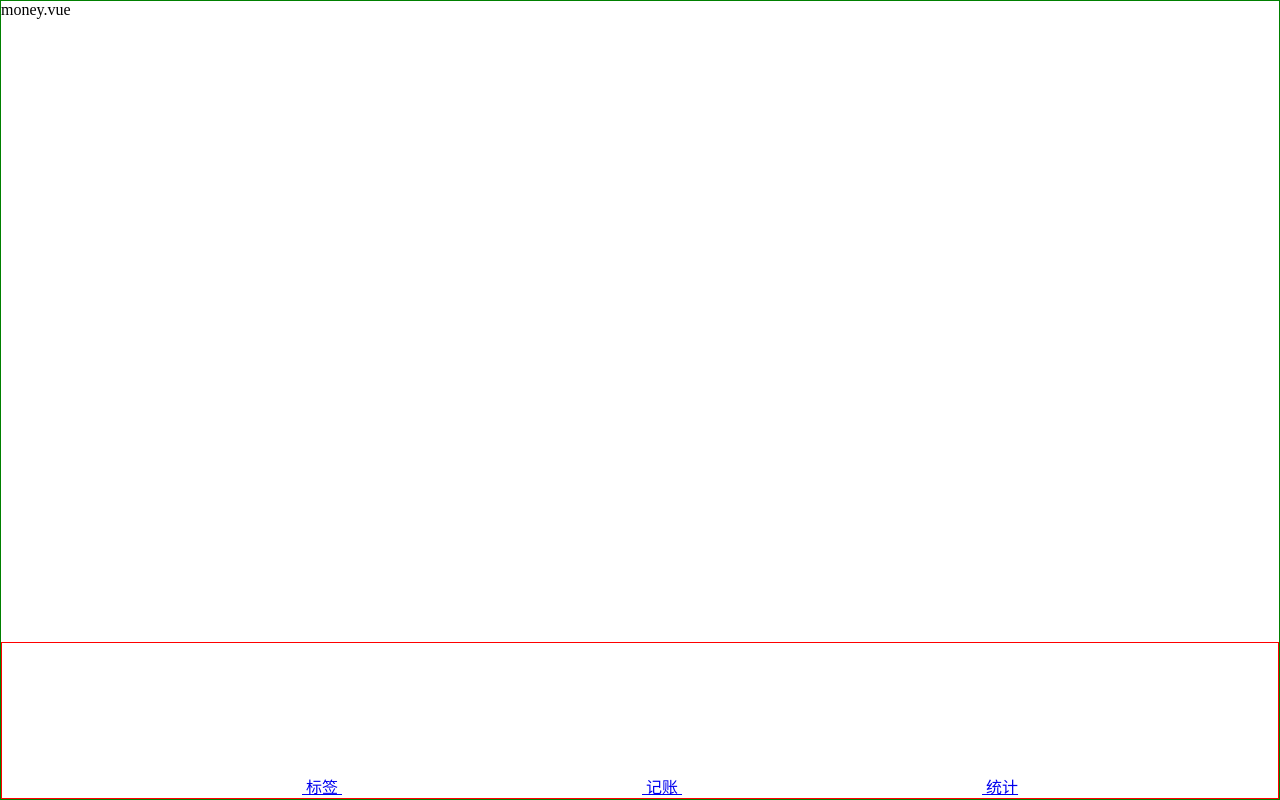
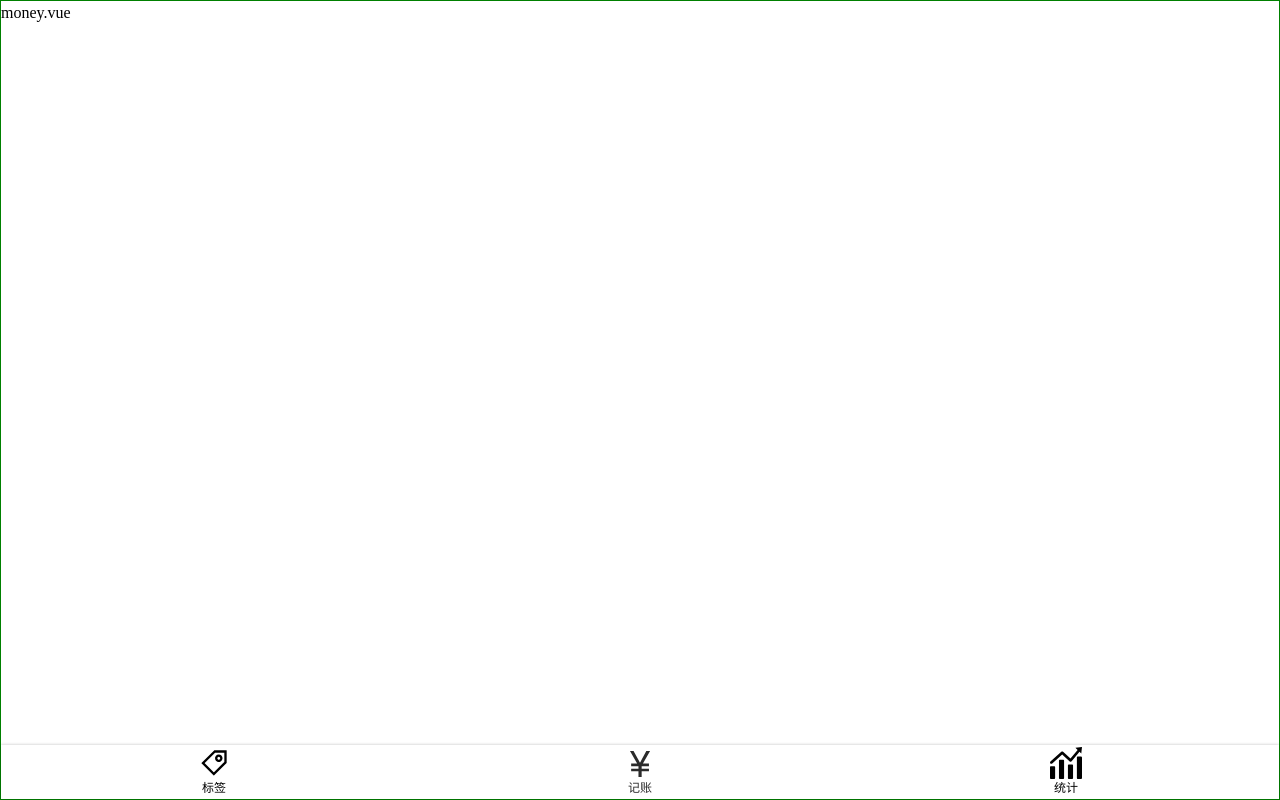
Before and after one commit to Fanrongrong-123/moeny, a Vue app: page /#/Money in a window 1280 px wide. Built offline with nearby package versions, Linux system fonts and the light colour scheme.

Commit message:
初步导航栏

```diff
--- a/src/App.vue
+++ b/src/App.vue
@@ -10,4 +10,11 @@
   padding: 0;
   box-sizing: border-box;
 }
+body{
+  line-height: 1.5;
+}
+a{
+  text-decoration: none;
+  color:inherit;
+}
 </style>
--- a/src/components/Nav.vue
+++ b/src/components/Nav.vue
@@ -1,18 +1,18 @@
 <template>
-  <div class="nav">
-    <router-link to="Labels">
-      <Icon name="#label"/>
+  <nav>
+    <router-link to="/Labels" class="item" active-class="selected">
+      <Icon name="label"/>
       标签
     </router-link>
-    <router-link to="Money">
-      <Icon name="#money"/>
+    <router-link to="/Money" class="item" active-class="selected">
+      <Icon name="money"/>
       记账
     </router-link>
-    <router-link to="Statistics">
-      <Icon name="#statistics"/>
+    <router-link to="/Statistics" class="item" active-class="selected">
+      <Icon name="statistics"/>
       统计
     </router-link>
-  </div>
+  </nav>
 </template>
 
 <script lang="ts">
@@ -27,9 +27,26 @@
 };
 </script>
 
-<style scoped>
-.nav {
-  border: 1px solid red;
+<style lang="scss" scoped>
+nav {
+  display: flex;
+  box-shadow: 0 0 3px rgba(0, 0, 0, 0.25);
+  flex-direction: row;
+  font-size: 12px;
+  > .item {
+    display: flex;
+    padding: 2px 0;
+    flex-direction: column;
+    justify-content: center;
+    align-items: center;
+    width: 33.333%;
+    .icon {
+      width: 32px;
+      height: 32px;
+    }
+  }
+  > .item.selected {
+    color: rgb(43,43,43);
+  }
 }
-
 </style>
--- a/src/components/icon.vue
+++ b/src/components/icon.vue
@@ -1,5 +1,5 @@
 <template>
-  <svg>
+  <svg class="icon">
     <use :xlink:href="'#'+name"/>
   </svg>
 </template>
@@ -16,5 +16,11 @@
 </script>
 
 <style lang="scss" scoped>
-
+.icon {
+  width: 1em;
+  height: 1em;
+  vertical-align: -0.15em;
+  fill: currentColor;
+  overflow: hidden;
+}
 </style>
--- a/src/shims-vue.d.ts
+++ b/src/shims-vue.d.ts
@@ -4,7 +4,3 @@
   const component: DefineComponent<{}, {}, any>
   export default component
 }
-declare module "*.svg" {
-  const content: string;
-  export default content;
-}
--- a/vue.config.js
+++ b/vue.config.js
@@ -4,7 +4,6 @@
   lintOnSave: false,
   chainWebpack: config => {
     const dir = path.resolve(__dirname, 'src/assets/icons')
-
     config.module
       .rule('svg-spite')//规则
       .test(/\.svg$/)//.svg结尾的全部
```
